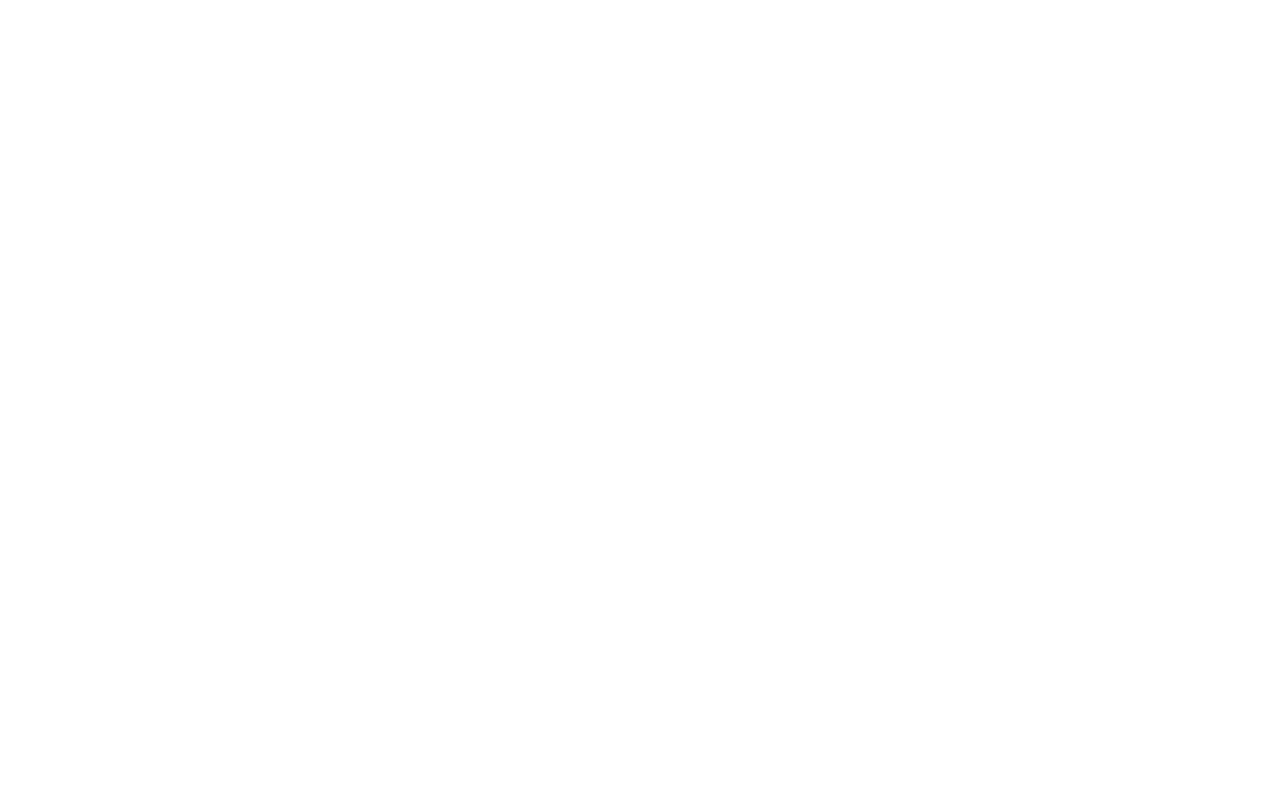
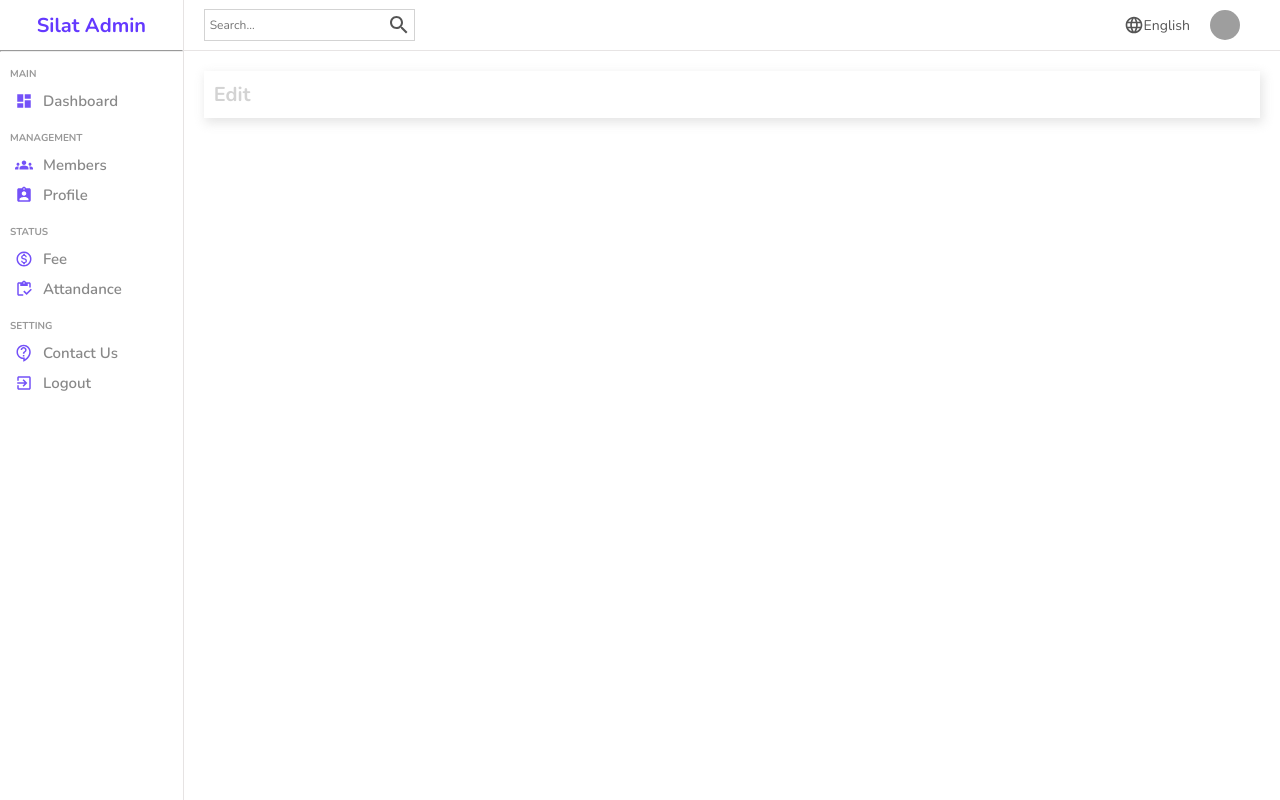
Before and after one commit to MFadjarshah/admin-silat-CRUD, a React (Create React App) app in the folder frontend/: page /members/edit/1 in a window 1280 px wide. Before the commit this address had no page. Built offline with nearby package versions, Linux system fonts and the light colour scheme; grey boxes are pictures that could not be loaded.

Commit message:
Add Edit page

```diff
--- a/frontend/src/App.js
+++ b/frontend/src/App.js
@@ -4,6 +4,7 @@
 import Single from "./pages/single/Single";
 import New from "./pages/new/New";
 import { Route, Routes, BrowserRouter } from "react-router-dom";
+import Edit from "./pages/edit/Edit";
 
 // import { getSheetsData } from "./_lib/readSheet";
 
@@ -22,6 +23,7 @@
             <Route path="members">
               <Route index element={<List />} />
               <Route path="view/:id" element={<Single />} />
+              <Route path="edit/:id" element={<Edit />} />
               <Route path="new" element={<New />} />
             </Route>
           </Route>
--- /dev/null
+++ b/frontend/src/pages/edit/Edit.jsx
@@ -0,0 +1,19 @@
+import Navbar from "../../components/navbar/Navbar";
+import Sidebar from "../../components/sidebar/Sidebar";
+import "./edit.scss";
+
+const Edit = () => {
+  return (
+    <div className="edit">
+      <Sidebar />
+      <div className="editContainer">
+        <Navbar />
+        <div className="top">
+          <h1>Edit</h1>
+        </div>
+      </div>
+    </div>
+  );
+};
+
+export default Edit;
--- /dev/null
+++ b/frontend/src/pages/edit/edit.scss
@@ -0,0 +1,21 @@
+.edit {
+  display: flex;
+  width: 100%;
+
+  .editContainer {
+    flex: 6;
+
+    .top {
+      -webkit-box-shadow: 2px 4px 10px 1px rgba(0, 0, 0, 0.47);
+      box-shadow: 2px 4px 10px 1px rgba(201, 201, 201, 0.47);
+      padding: 10px;
+      margin: 20px;
+      display: flex;
+
+      h1 {
+        color: lightgray;
+        font-size: 20px;
+      }
+    }
+  }
+}
--- a/frontend/src/pages/single/Single.jsx
+++ b/frontend/src/pages/single/Single.jsx
@@ -4,7 +4,7 @@
 import Revchart from "../../components/revchart/Revchart";
 import Chart from "../../components/chart/Chart";
 import React, { useEffect, useState } from "react";
-import { useParams } from "react-router-dom";
+import { Link, useParams } from "react-router-dom";
 // import { memberColumns, memberRows } from "../../datatablesource";
 import axios from "axios";
 
@@ -39,7 +39,15 @@
         <Navbar />
         <div className="top">
           <div className="topContainer">
-            <div className="editButton">Edit</div>
+            <Link to="/members/edit/:id" className="link">
+              <div className="editButton">Edit</div>
+            </Link>
+            {/* <Link
+              to={`/members/edit/${params.row.id}`}
+              style={{ textDecoration: "none" }}
+            >
+              <div className="editButton">Edit</div>
+            </Link> */}
             <h1 className="title">Information</h1>
             <div className="item">
               <img
@@ -50,8 +58,8 @@
               <div className="details">
                 <h1 className="itemTitle">{student.firstName}</h1>
                 <div className="detailItem">
-                  <span className="itemKey">Email:</span>
-                  <span className="itemValue">""</span>
+                  <span className="itemKey">Age:</span>
+                  <span className="itemValue">{student.age}</span>
                 </div>
                 <div className="detailItem">
                   <span className="itemKey">Phone:</span>
```
